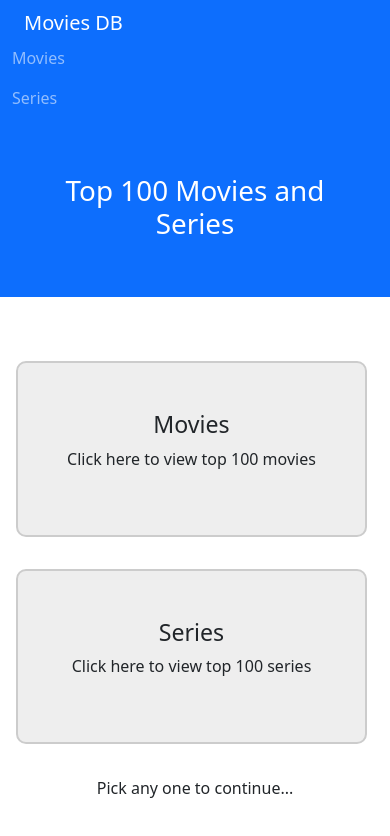
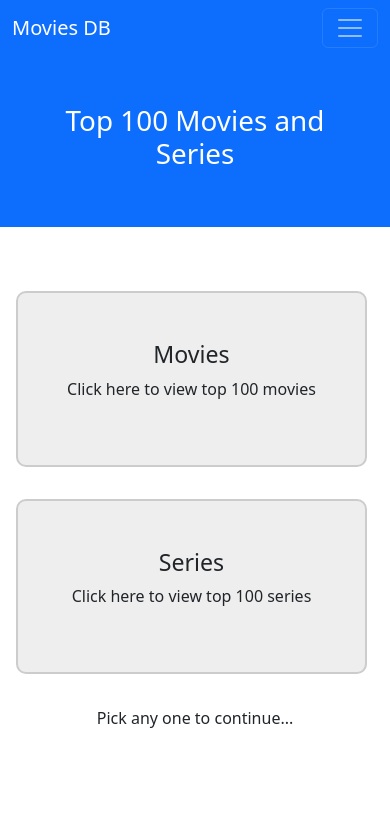
Before and after one commit to arunmannai/movie-database, a Next.js app: page / in a window 390 px wide. Shown: the top 836 px of the page. Built offline with nearby package versions, Linux system fonts and the light colour scheme.

Commit message:
collabsible navbar for mobile

```diff
--- a/components/navbar.js
+++ b/components/navbar.js
@@ -1,27 +1,35 @@
 import Link from "next/link";
+import { useState } from "react";
 
 function Navbar() {
+  const [collapsed, setCollapsed] = useState(true);
+  const toggle = () => setCollapsed(!collapsed);
+  const collapse = () => setCollapsed(true);
+
   return (
     <nav className="navbar navbar-expand-sm bg-primary navbar-dark">
       <div className="container-fluid">
-        <div class="container-fluid">
-          <Link class="navbar-brand" href="/">
+        <Link className="navbar-brand" href="/" onClick={collapse}>
           Movies DB
         </Link>
-        </div>
+        <button className="navbar-toggler" type="button" onClick={toggle}>
+          <span className="navbar-toggler-icon"></span>
+        </button>
+        <div className={`navbar-collapse ${collapsed && 'collapse'}`}>
           <ul className="navbar-nav">
             <li className="nav-item">
-            <Link className="nav-link" href="/movies">
+              <Link className="nav-link" href="/movies" onClick={collapse}>
                 Movies
               </Link>
             </li>
             <li className="nav-item">
-            <Link className="nav-link" href="/series">
+              <Link className="nav-link" href="/series" onClick={collapse}>
                 Series
               </Link>
             </li>
           </ul>
         </div>
+      </div>
     </nav>
   );
 }
```
Lines whose indentation alone changed are shown as unchanged.
